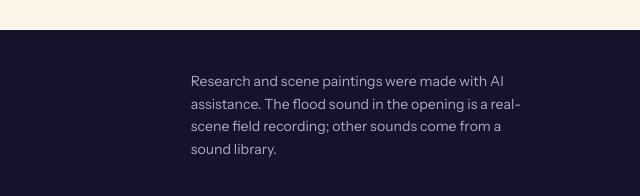
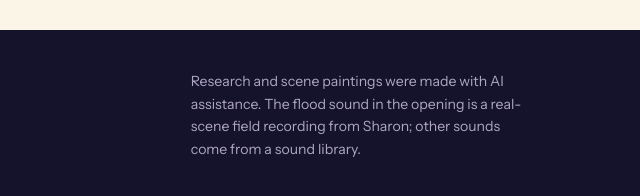
Before and after one commit to ycelia01/Celia-Yang-AI-for-interdisciplinary-design-, a plain HTML site: page mirage-bloom-week2.html in a window 1280 px wide. Shown: the part 2653-2849 px from the top of the page, 640-1280 px from the left. Drawn offline with nearby package versions, Linux system fonts and the light colour scheme.

Commit message:
Credit Sharon for the flood field recording
Co-Authored-By: Claude Sonnet 5.5 <noreply@anthropic.com>
Claude-Session: https://claude.ai/code/session_01X8nWhNp6VVajcf8diy2tkj

```diff
--- a/mirage-bloom-week2.html
+++ b/mirage-bloom-week2.html
@@ -27,4 +27,4 @@
 <div class="btns"><a class="btn fill" style="color:var(--night)" href="mirage-bloom-game-week2.html">▶ Play the Week 2 demo</a><a class="btn" href="mirage-bloom.html">See what changed in Week 3 →</a></div></div></section>
 <footer><div class="wrap"><div><b style="font-family:var(--serif);font-size:1.2rem;color:var(--bloom)">Mirage Bloom</b><br>AI for Design · Hallucination project<br>Celia Yang</div>
 <div><a href="mirage-bloom.html">Week 3 · refined game</a><br><a href="mirage-bloom-week2.html">Week 2 · build</a><br><a href="mirage-bloom-week1.html">Week 1 · proposal</a><br><a href="index.html">Portfolio</a></div>
-<div style="opacity:.85">Research and scene paintings were made with AI assistance. The flood sound in the opening is a real-scene field recording; other sounds come from a sound library.</div></div></footer></body></html>
+<div style="opacity:.85">Research and scene paintings were made with AI assistance. The flood sound in the opening is a real-scene field recording from Sharon; other sounds come from a sound library.</div></div></footer></body></html>
```
Also changed, not shown: mirage-bloom.html (+1 -1 lines).
